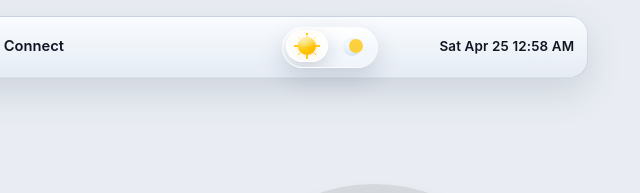
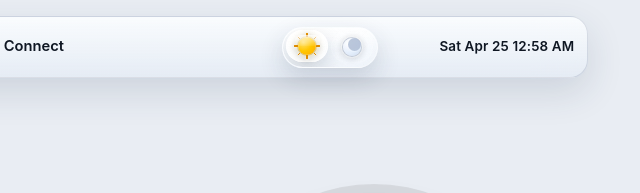
Before and after one commit to rohankumar009/rohank.dev, a website: page index.html in a window 1280 px wide. Shown: the top 193 px of the page, 612-1252 px from the left. Drawn offline with Linux system fonts and the light colour scheme; grey boxes are pictures that could not be loaded; files whose address does not match are found by name.

Commit message:
clarify the icons

```diff
--- a/style.css
+++ b/style.css
@@ -318,7 +318,7 @@ a {
   flex: 0 0 auto;
   padding: 0;
   border-radius: 999px;
-  opacity: 0.76;
+  opacity: 0.9;
   transition: background-color 0.28s ease, color 0.28s ease, opacity 0.28s ease, transform 0.28s ease, box-shadow 0.28s ease;
 }
 
@@ -366,6 +366,12 @@ a {
     0 8px 20px rgba(15, 23, 35, 0.16);
 }
 
+:root[data-theme='light'] .theme-toggle-moon,
+:root[data-theme='dark'] .theme-toggle-sun {
+  background: rgba(255, 255, 255, 0.12);
+  border: 1px solid rgba(255, 255, 255, 0.14);
+}
+
 :root[data-theme='light'] .theme-toggle-sun::before,
 :root[data-theme='dark'] .theme-toggle-moon::before,
 :root[data-theme='light'] .theme-toggle-sun::after,
@@ -396,15 +402,16 @@ a {
   width: 18px;
   height: 18px;
   display: inline-block;
-  filter: saturate(1.05);
+  filter: saturate(1.08) drop-shadow(0 1px 1px rgba(255, 255, 255, 0.35)) drop-shadow(0 1px 3px rgba(15, 23, 35, 0.24));
 }
 
 .theme-glyph-sun {
   border-radius: 999px;
   background: radial-gradient(circle at 30% 30%, #ffe27a 0%, #ffc300 55%, #f6a800 100%);
   box-shadow:
-    0 0 0 1px rgba(255, 195, 0, 0.18),
-    0 0 12px rgba(255, 195, 0, 0.24);
+    0 0 0 1px rgba(143, 92, 0, 0.28),
+    0 0 0 2px rgba(255, 244, 186, 0.38),
+    0 0 12px rgba(255, 195, 0, 0.2);
 }
 
 .theme-glyph-sun::before {
@@ -413,39 +420,45 @@ a {
   inset: -4px;
   border-radius: 999px;
   background:
-    linear-gradient(#ffc300, #ffc300) center top / 2px 4px no-repeat,
-    linear-gradient(#ffc300, #ffc300) center bottom / 2px 4px no-repeat,
-    linear-gradient(#ffc300, #ffc300) left center / 4px 2px no-repeat,
-    linear-gradient(#ffc300, #ffc300) right center / 4px 2px no-repeat,
-    linear-gradient(45deg, transparent 44%, #ffc300 44% 56%, transparent 56%) top left / 6px 6px no-repeat,
-    linear-gradient(45deg, transparent 44%, #ffc300 44% 56%, transparent 56%) bottom right / 6px 6px no-repeat,
-    linear-gradient(-45deg, transparent 44%, #ffc300 44% 56%, transparent 56%) top right / 6px 6px no-repeat,
-    linear-gradient(-45deg, transparent 44%, #ffc300 44% 56%, transparent 56%) bottom left / 6px 6px no-repeat;
-  opacity: 0.9;
+    linear-gradient(#d88b00, #d88b00) center top / 2px 4px no-repeat,
+    linear-gradient(#d88b00, #d88b00) center bottom / 2px 4px no-repeat,
+    linear-gradient(#d88b00, #d88b00) left center / 4px 2px no-repeat,
+    linear-gradient(#d88b00, #d88b00) right center / 4px 2px no-repeat,
+    linear-gradient(45deg, transparent 44%, #d88b00 44% 56%, transparent 56%) top left / 6px 6px no-repeat,
+    linear-gradient(45deg, transparent 44%, #d88b00 44% 56%, transparent 56%) bottom right / 6px 6px no-repeat,
+    linear-gradient(-45deg, transparent 44%, #d88b00 44% 56%, transparent 56%) top right / 6px 6px no-repeat,
+    linear-gradient(-45deg, transparent 44%, #d88b00 44% 56%, transparent 56%) bottom left / 6px 6px no-repeat;
+  opacity: 1;
+  filter: drop-shadow(0 0 1px rgba(255, 251, 224, 0.65));
 }
 
 .theme-glyph-moon {
   border-radius: 999px;
-  background: radial-gradient(circle at 30% 30%, #f5fbff 0%, #dce8f8 52%, #c7d8ee 100%);
+  background: radial-gradient(circle at 30% 30%, #ffffff 0%, #e5eefb 52%, #ccd9ee 100%);
+  box-shadow:
+    0 0 0 1px rgba(104, 122, 154, 0.34),
+    0 0 0 2px rgba(255, 255, 255, 0.32);
 }
 
 .theme-glyph-moon::before {
   content: "";
   position: absolute;
-  top: 1px;
-  left: 6px;
-  width: 14px;
-  height: 14px;
+  top: 0;
+  left: 5px;
+  width: 13px;
+  height: 13px;
   border-radius: 999px;
-  background: var(--brand-pill);
+  background: rgba(173, 186, 208, 0.9);
+  box-shadow: 0 0 0 1px rgba(255, 255, 255, 0.22);
 }
 
 :root[data-theme='dark'] .theme-glyph-moon {
-  background: radial-gradient(circle at 30% 30%, #f0fff4 0%, #d7f6df 55%, #a7ddb4 100%);
+  background: radial-gradient(circle at 30% 30%, #fbfff9 0%, #e1f9e7 55%, #b4e4c1 100%);
 }
 
 :root[data-theme='dark'] .theme-glyph-moon::before {
-  background: rgba(37, 95, 56, 0.22);
+  background: rgba(78, 121, 90, 0.78);
+  box-shadow: 0 0 0 1px rgba(242, 255, 246, 0.18);
 }
 
 .menu-clock {
```
